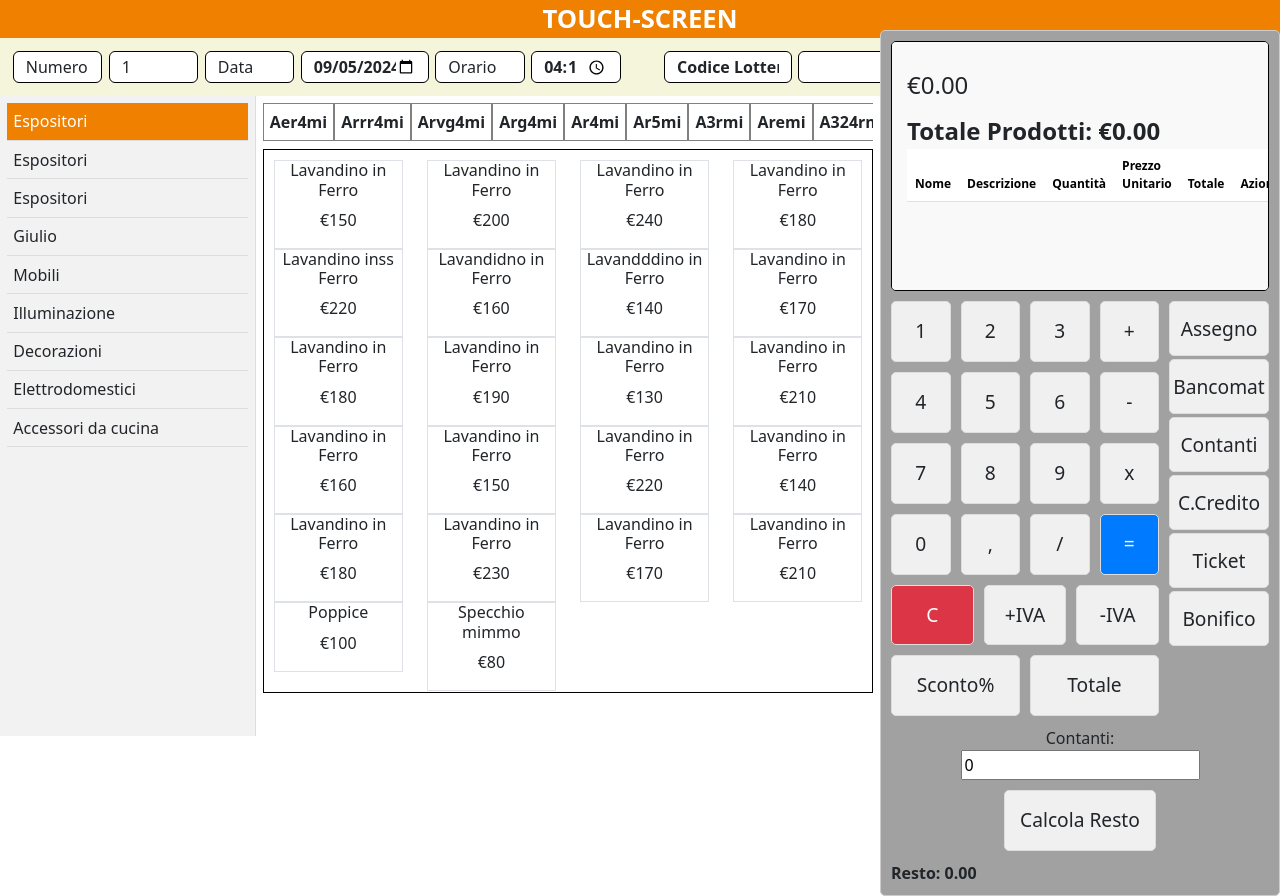
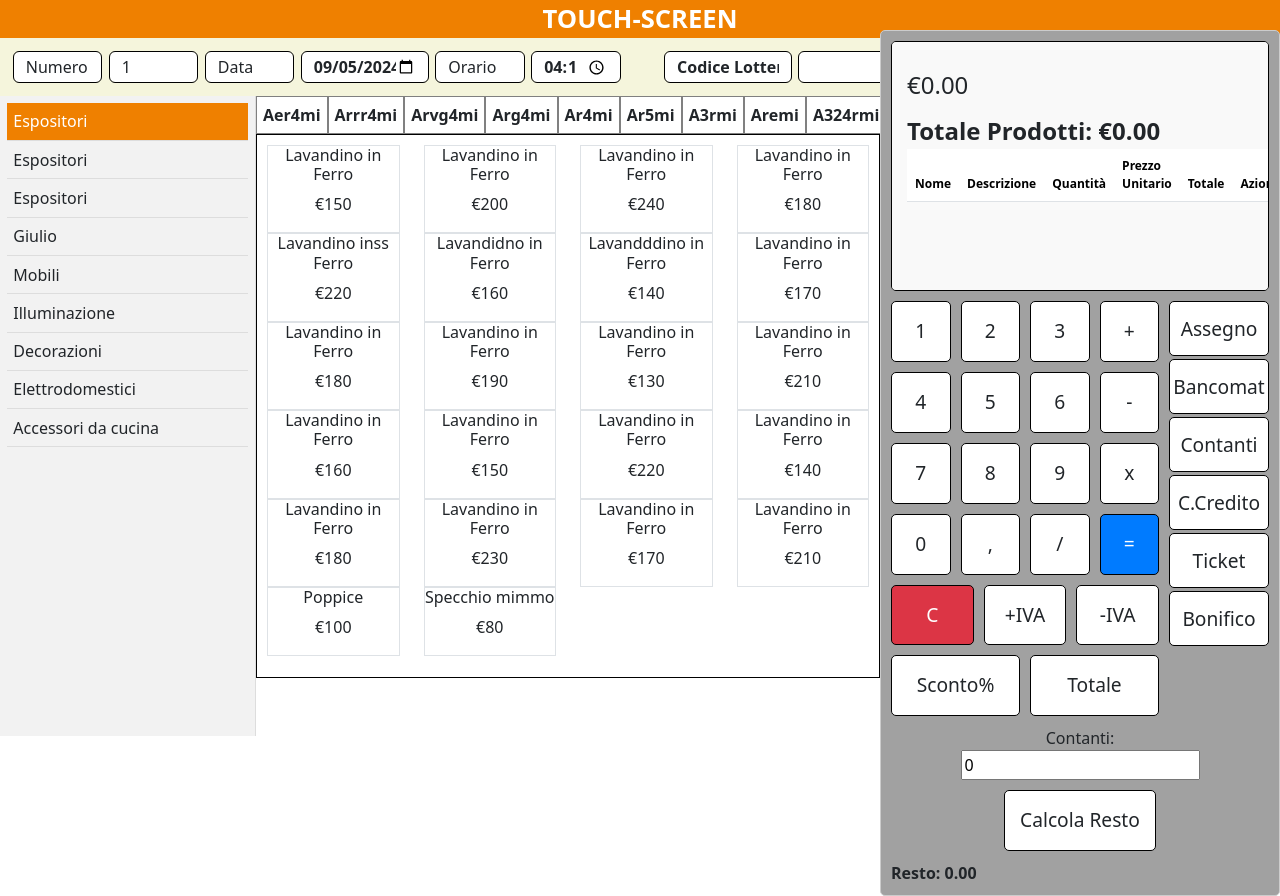
Before and after one commit to alessandropanico/CassaPassaparola, an Angular app: page /touchscreen in a window 1280 px wide. Built offline with nearby package versions, Linux system fonts and the light colour scheme.

Commit message:
continuare ancora con ts e css

```diff
--- a/src/app/pagine/vendita/touch-screen/touch-screen.component.css
+++ b/src/app/pagine/vendita/touch-screen/touch-screen.component.css
@@ -107,22 +107,17 @@
 
 .grid {
   flex: 1;
-  padding: 0.521vw;
   display: flex;
   flex-direction: column;
   overflow-x: auto;
   cursor: pointer;
-  /* Permette lo scroll orizzontale per l'intera griglia */
 }
 
 .header-row {
   display: flex;
   font-weight: bold;
-  margin-bottom: 1.099vh;
   overflow-x: scroll;
-  /* Permette lo scroll orizzontale per le intestazioni */
   white-space: nowrap;
-  /* Impedisce agli elementi di andare a capo */
 }
 
 .header-cell {
@@ -314,9 +309,9 @@
   flex: 1 1 calc(25% - 10px);
   /* Larghezza fissa per ogni bottone (25% della riga) */
   padding: 15px;
-  border: 1px solid #ddd;
+  border: 1px solid #000000;
   border-radius: 5px;
-  background-color: #f0f0f0;
+  background-color: #ffffff;
   cursor: pointer;
   font-size: 1.2em;
   box-sizing: border-box;
```
